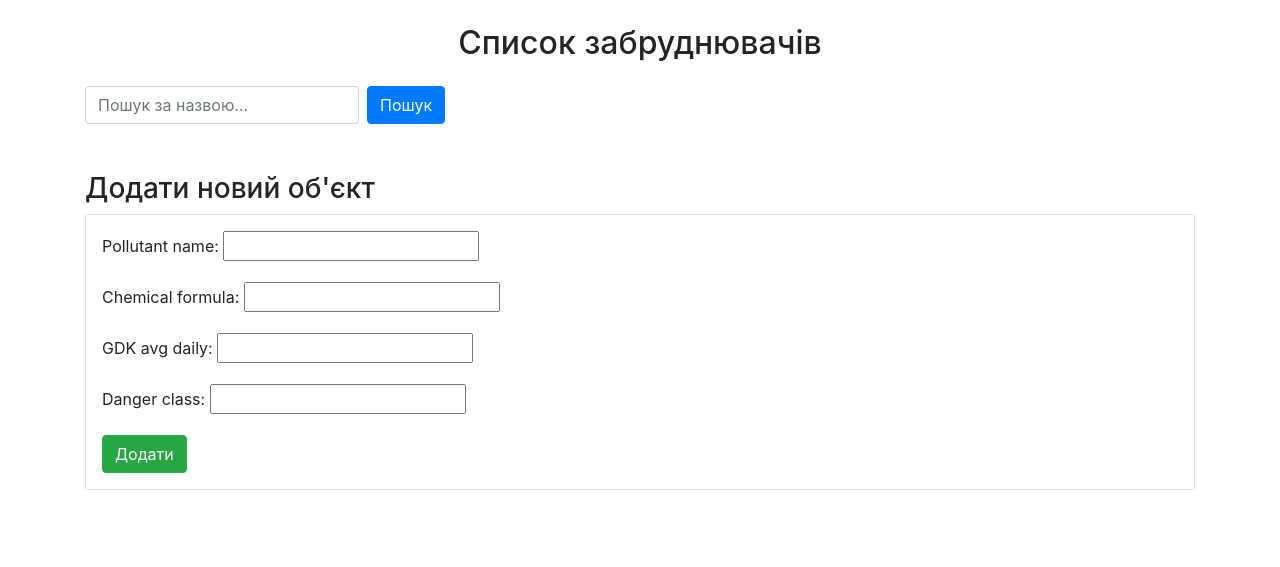
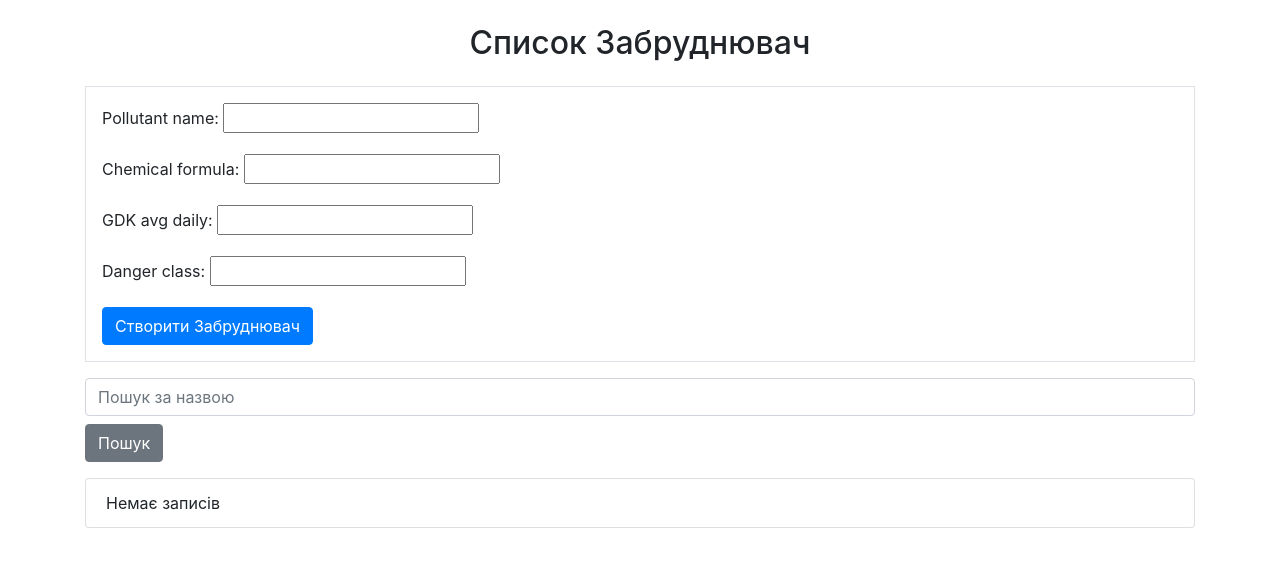
Before and after one commit to nikiturka/eco_monitoring, a Django app: page /pollutants/ in a window 1280 px wide. Shown: the top 567 px of the page. Run offline with Django 5.2, Linux system fonts and the light colour scheme; data that the repository does not hold is empty; some libraries are stand-ins or nearby versions.

Commit message:
add context to base list create template

```diff
--- a/app/views.py
+++ b/app/views.py
@@ -4,7 +4,23 @@ from .models import Pollutant, Enterprise, Record
 from .forms import PollutantForm, EnterpriseForm, RecordForm
 
 
-def get_entity_context(request, entity, form, entity_name, list_url, retrieve_update_delete_url):
+def get_list_create_context(request, entity_list, form, entity_name, list_url, retrieve_update_delete_url):
+    search_query = request.GET.get('q')
+    if search_query:
+        entity_list = entity_list.filter(pollutant_name__icontains=search_query)
+
+    context = {
+        'entities': entity_list,
+        'form': form,
+        'entity_name': entity_name,
+        'entity_list_url': list_url,
+        'entity_retrieve_update_delete_url': retrieve_update_delete_url,
+        'request': request,
+    }
+    return context
+
+
+def get_retrieve_update_destroy_context(request, entity, form, entity_name, list_url, retrieve_update_delete_url):
     context = {
         'entity': entity,
         'form': form,
@@ -25,15 +41,16 @@ def pollutant_list_create(request):
         form = PollutantForm()
 
     pollutants = Pollutant.objects.all()
-    search_query = request.GET.get('q')
-    if search_query:
-        pollutants = pollutants.filter(pollutant_name__icontains=search_query)
 
-    context = {
-        'pollutants': pollutants,
-        'form': form,
-    }
-    return render(request, 'app/pollutant_list_create.html', context)
+    context = get_list_create_context(
+        request,
+        pollutants,
+        form,
+        'Забруднювач',
+        'pollutant_list_create',
+        'pollutant_retrieve_update_delete'
+    )
+    return render(request, 'app/base_list_create.html', context)
 
 
 def pollutant_retrieve_update_delete(request, id):
@@ -50,7 +67,7 @@ def pollutant_retrieve_update_delete(request, id):
     else:
         form = PollutantForm(instance=pollutant)
 
-    context = get_entity_context(
+    context = get_retrieve_update_destroy_context(
         request,
         pollutant,
         form,
@@ -71,15 +88,16 @@ def enterprise_list_create(request):
         form = EnterpriseForm()
 
     enterprises = Enterprise.objects.all()
-    search_query = request.GET.get('q')
-    if search_query:
-        enterprises = enterprises.filter(enterprise_name__icontains=search_query)
 
-    context = {
-        'enterprises': enterprises,
-        'form': form,
-    }
-    return render(request, 'app/enterprise_list_create.html', context)
+    context = get_list_create_context(
+        request,
+        enterprises,
+        form,
+        'Підприємство',
+        'enterprise_list_create',
+        'enterprise_retrieve_update_delete'
+    )
+    return render(request, 'app/base_list_create.html', context)
 
 
 def enterprise_retrieve_update_delete(request, id):
@@ -96,7 +114,7 @@ def enterprise_retrieve_update_delete(request, id):
     else:
         form = EnterpriseForm(instance=enterprise)
 
-    context = get_entity_context(
+    context = get_retrieve_update_destroy_context(
         request,
         enterprise,
         form,
@@ -117,15 +135,16 @@ def record_list_create(request):
         form = RecordForm()
 
     records = Record.objects.all()
-    search_query = request.GET.get('q')
-    if search_query:
-        records = records.filter(enterprise__enterprise_name__icontains=search_query)
 
-    context = {
-        'records': records,
-        'form': form,
-    }
-    return render(request, 'app/record_list_create.html', context)
+    context = get_list_create_context(
+        request,
+        records,
+        form,
+        'Запис',
+        'record_list_create',
+        'record_retrieve_update_delete'
+    )
+    return render(request, 'app/base_list_create.html', context)
 
 
 def record_retrieve_update_delete(request, id):
@@ -142,7 +161,7 @@ def record_retrieve_update_delete(request, id):
     else:
         form = RecordForm(instance=record)
 
-    context = get_entity_context(
+    context = get_retrieve_update_destroy_context(
         request,
         record,
         form,
--- a/templates/app/base_list_create.html
+++ b/templates/app/base_list_create.html
@@ -2,33 +2,40 @@
 <html lang="uk">
 <head>
     <meta charset="UTF-8">
-    <title>{% block title %}Список об'єктів{% endblock %}</title>
+    <title>Список та створення {{ entity_name }}</title>
     <link href="https://stackpath.bootstrapcdn.com/bootstrap/4.5.2/css/bootstrap.min.css" rel="stylesheet">
 </head>
 <body>
 <div class="container my-4">
-    <h2 class="text-center mb-4">{% block header %}Список об'єктів{% endblock %}</h2>
+    <h2 class="text-center mb-4">Список {{ entity_name }}</h2>
 
-    <form method="get" class="form-inline mb-4">
-        <input type="text" name="q" class="form-control mr-2" placeholder="Пошук за назвою..." value="{{ request.GET.q }}">
-        <button type="submit" class="btn btn-primary">Пошук</button>
+    <!-- Форма для створення нового об'єкта -->
+    <form method="post" class="border p-3 mb-3">
+        {% csrf_token %}
+        {{ form.as_p }}
+        <button type="submit" class="btn btn-primary">Створити {{ entity_name }}</button>
     </form>
 
-    <ul class="list-group mb-4">
-        {% block object_list %}
-        {% endblock %}
+    <!-- Поиск -->
+    <form method="get" class="mb-3">
+        <input type="text" name="q" class="form-control" placeholder="Пошук за назвою" value="{{ request.GET.q }}">
+        <button type="submit" class="btn btn-secondary mt-2">Пошук</button>
+    </form>
+
+    <!-- Список об'єктів -->
+    <ul class="list-group">
+        {% for entity in entities %}
+            <li class="list-group-item d-flex justify-content-between">
+                {{ entity }}
+                <div>
+                    <a href="{% url entity_retrieve_update_delete_url entity.id %}" class="btn btn-info btn-sm">Редагувати</a>
+                    <a href="{% url entity_retrieve_update_delete_url entity.id %}?delete=true" class="btn btn-danger btn-sm">Видалити</a>
+                </div>
+            </li>
+        {% empty %}
+            <li class="list-group-item">Немає записів</li>
+        {% endfor %}
     </ul>
-
-    <h3>Додати новий об'єкт</h3>
-    <form method="post" class="border p-3">
-        {% csrf_token %}
-        {{ form.as_p }}
-        <button type="submit" class="btn btn-success">Додати</button>
-    </form>
 </div>
-
-<script src="https://code.jquery.com/jquery-3.5.1.slim.min.js"></script>
-<script src="https://cdn.jsdelivr.net/npm/@popperjs/core@2.9.3/dist/umd/popper.min.js"></script>
-<script src="https://stackpath.bootstrapcdn.com/bootstrap/4.5.2/js/bootstrap.min.js"></script>
 </body>
 </html>
--- a/templates/app/pollutant_list_create.html
+++ /dev/null
@@ -1,14 +0,0 @@
-{% extends 'app/base_list_create.html' %}
-
-{% block title %}Список забруднювачів{% endblock %}
-
-{% block header %}Список забруднювачів{% endblock %}
-
-{% block object_list %}
-    {% for pollutant in pollutants %}
-        <li class="list-group-item d-flex justify-content-between align-items-center">
-            {{ pollutant.pollutant_name }} - {{ pollutant.chemical_formula }}
-            <a href="{% url 'pollutant_retrieve_update_delete' pollutant.id %}" class="btn btn-secondary btn-sm">Редагувати</a>
-        </li>
-    {% endfor %}
-{% endblock %}
```
Also changed, not shown: templates/app/enterprise_list_create.html (deleted, +0 -14 lines), templates/app/record_list_create.html (deleted, +0 -14 lines).
